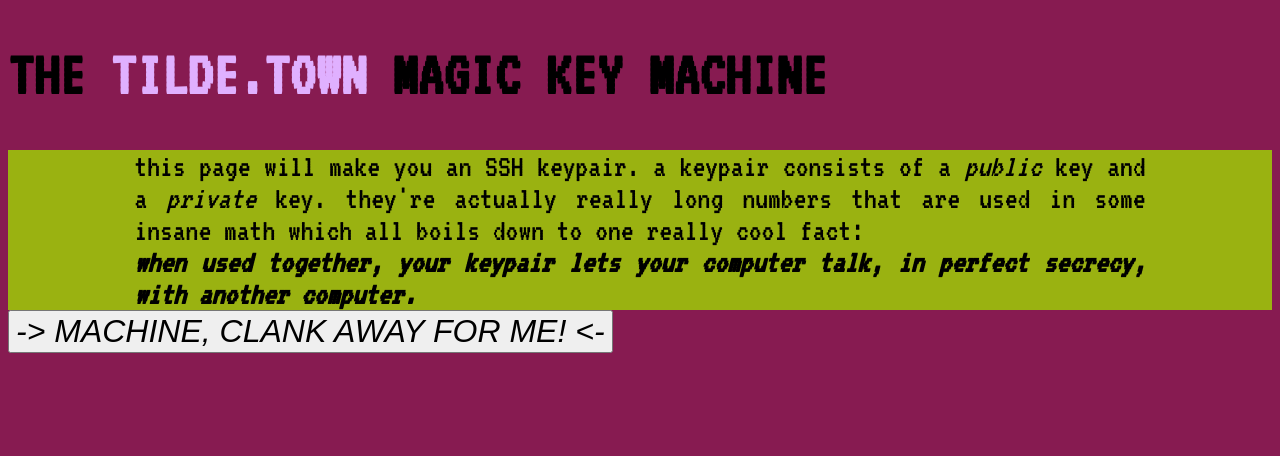
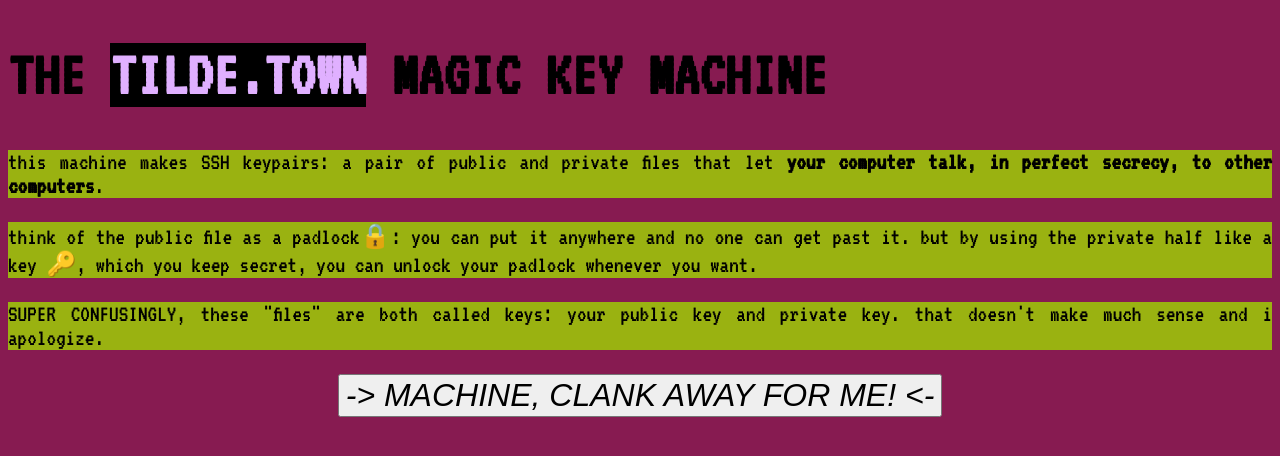
Before and after one commit to vilmibm/tildetown-admin, a Django app: page /users/keymachine/ in a window 1280 px wide. Shown: the top 456 px of the page. Run offline with Django 3.2, Linux system fonts and the light colour scheme.

Commit message:
clean up the key machine

```diff
--- a/ttadmin/users/templates/users/keymachine.html
+++ b/ttadmin/users/templates/users/keymachine.html
@@ -26,71 +26,104 @@
              font-size:400%;
          }
          .preamble {
-             font-size: 200%;
+             font-size: 150%;
              background-color: #9AB211;
              text-align: justify;
-             padding-left:10%;
-             padding-right:10%;
-
          }
-         #generate {
+         #controls {
+             text-align:center;
+         }
+         #controls button {
              font-size:200%;
          }
          a {
              text-decoration: none;
              color: rgb(224, 176, 255);
+             background-color:black;
          }
-         .key {
+         a:hover {
+             text-decoration: underline;
+         }
+         #result {
+             background-color: #9AB211;
              display: none;
-             background-color: #9AB211;
          }
-         .key a {
-             font-weight: bold;
+         #pubkey {
+             border-right: 4px solid black;
              }
         </style>
     </head>
     <body>
         <h1>THE <a href="https://tilde.town">TILDE.TOWN</a> MAGIC KEY MACHINE</h1>
-        <div class="preamble">this page will make you an SSH keypair. a keypair
-        consists of a <em>public</em> key and a <em>private</em> key. they're
-        actually really long numbers that are used in some insane math which all
-        boils down to one really cool fact:</div>
         <div class="preamble">
-            <em>
-                <strong>
-                when used together, your keypair lets your computer talk, in
-                perfect secrecy, with another computer.
-                </strong>
-            </em>
+            this machine makes SSH keypairs: a pair of public and private files
+            that let <strong>your computer talk, in perfect secrecy, to other
+            computers</strong>.
         </div>
+        <p class="preamble">
+            think of the public file as a padlock&#128274;: you can put it
+            anywhere and no one can get past it. but by using the private half
+            like a key &#128273;, which you keep secret, you can unlock your
+            padlock whenever you want.
+        </p>
+        <p class="preamble">
+            SUPER CONFUSINGLY, these "files" are both called keys: your public
+            key and private key. that doesn't make much sense and i apologize.
+        </p>
+        <p id="controls">
             <button id="generate"><em>-> MACHINE, CLANK AWAY FOR ME! <-</em></button>
-        <div id="publickey" class="key">
-            <h2>I'm a public key!</h2>
+        </p>
+        <table id="result">
+            <tr>
+                <td id="pubkey">
+                    <h2>&#128274; public key </h2>
                     <a class="save" download="id_rsa.pub"><button>save me to a file</button></a>
                     <br>
-            <textarea rows="10" cols="40"></textarea>
-        </div>
-        <div id="privatekey" class="key">
-            <h2>I'm a private key! <br><em>KEEP ME SECRET, PLEASE</em></h2>
+                    <textarea rows="10" cols="50"></textarea>
+                </td>
+                <td id="privkey">
+                    <h2>&#128273 private key<em>(KEEP SECRET)</em></h2>
                     <a class="save" download="id_rsa"><button>save me to a file</button></a>
                     <br>
-            <textarea rows="10" cols="40"></textarea>
-        </div>
+                    <textarea rows="10" cols="50"></textarea>
+                </td>
+            </tr>
+            <tr>
+                <td colspan="2">
+                    <p>
+                        what now? you can now use these files with the ssh
+                        command! if, for example, you have signed up for tilde
+                        town using the public key you generated above and saved
+                        the private key as <code>id_rsa</code> in your Downloads
+                        directory, you can open a terminal and run:
+
+                        <pre>
+                           ssh -i Downloads/id_rsa YOUR_USERNAME_HERE@tilde.town
+                        </pre>
+
+                        For more information about where to save keys, how to
+                        use them, and how to use terminals (on all platforms),
+                        check out the <a
+                        href="https://tilde.town/~wiki/ssh.html">tilde.town ssh
+                        primer</a>.
+                    </p>
+                </td>
+            </tr>
+        </table>
         <script>
          $ = document.querySelector.bind(document);
          var button = $('#generate');
-         var pub_ta = $('#publickey textarea');
-         var priv_ta = $('#privatekey textarea');
+         var pub_ta = $('#pubkey textarea');
+         var priv_ta = $('#privkey textarea');
          button.addEventListener('click', function() {
              generateKeyPair(null, null, 'someone@tilde.town').then(function (keys) {
-                 var private_key = keys[0]
-                 var public_key = keys[1]
+                 var private_key = keys[0];
+                 var public_key = keys[1];
                  pub_ta.textContent = public_key;
                  priv_ta.textContent = private_key;
-                 $('#publickey').style.display = 'block';
-                 $('#privatekey').style.display = 'block';
-                 $('#publickey a.save').href = buildHref(public_key);
-                 $('#privatekey a.save').href = buildHref(private_key);
+                 $('#result').style.display = 'block';
+                 $('#pubkey a.save').href = buildHref(public_key);
+                 $('#privkey a.save').href = buildHref(private_key);
              });
          });
 
```
Lines whose indentation alone changed are shown as unchanged.
